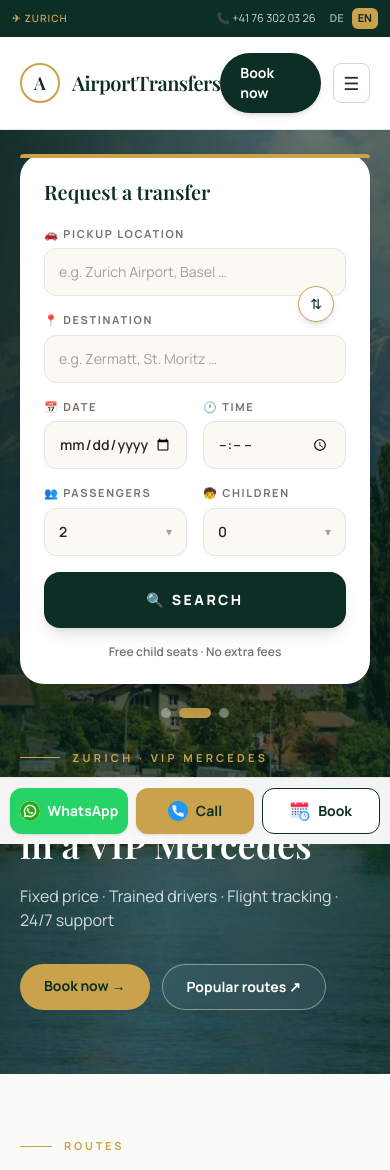
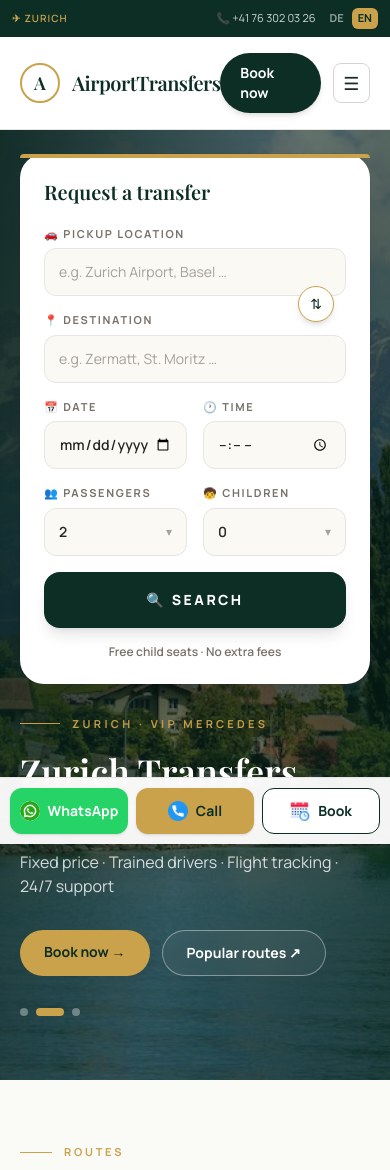
Before and after one commit to fatihemincakiroglu/AirportTransfers, a Next.js app: page /en in a window 390 px wide. Shown: the top 1170 px of the page. Built offline with nearby package versions, Linux system fonts and the light colour scheme.

Commit message:
slider noktalari tasindi

```diff
--- a/app/[lang]/home-client.tsx
+++ b/app/[lang]/home-client.tsx
@@ -94,8 +94,8 @@ export default function Home() {
                 {L.hero.cta2} ↗
               </a>
             </div>
-            {/* Slider noktaları — masaüstü (sol sütun) */}
-            <div className="mt-12 hidden gap-2 md:flex">
+            {/* Slider noktaları — CTA butonlarının altında (tüm ekranlar) */}
+            <div className="mt-8 flex gap-2 md:mt-12">
               {HERO_IMAGES.map((_, i) => (
                 <button
                   key={i}
@@ -110,18 +110,6 @@ export default function Home() {
 
           <div className="order-1 md:order-2">
             <BookingCard />
-            {/* Slider noktaları — mobil (kartın altında, ortalanmış) */}
-            <div className="mt-6 flex justify-center gap-2 md:hidden">
-              {HERO_IMAGES.map((_, i) => (
-                <button
-                  key={i}
-                  onClick={() => setSlide(i)}
-                  aria-label={`Slide ${i + 1}`}
-                  className="h-2.5 rounded-full transition-all"
-                  style={{ width: slide === i ? 32 : 10, background: slide === i ? C.gold : "rgba(255,255,255,0.4)" }}
-                />
-              ))}
-            </div>
           </div>
         </div>
       </section>
```
